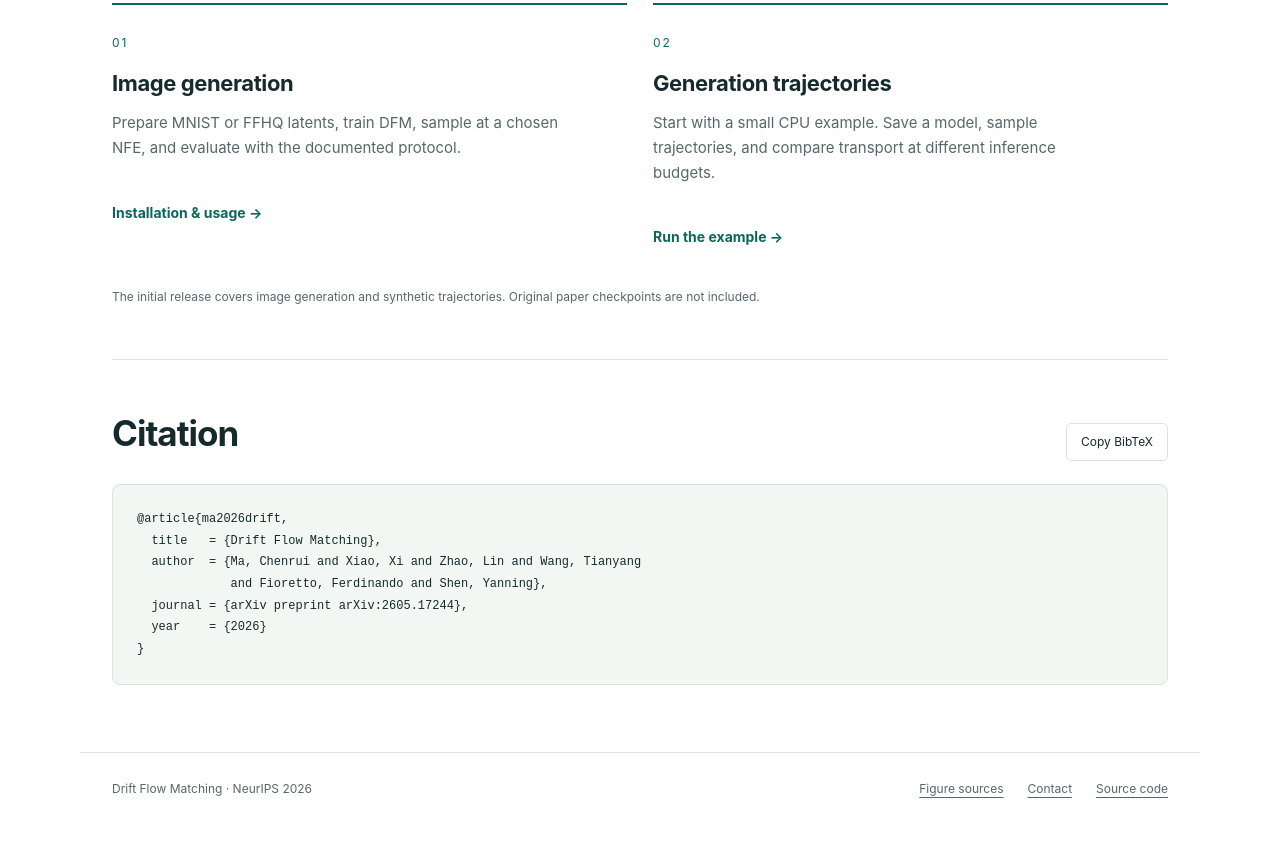
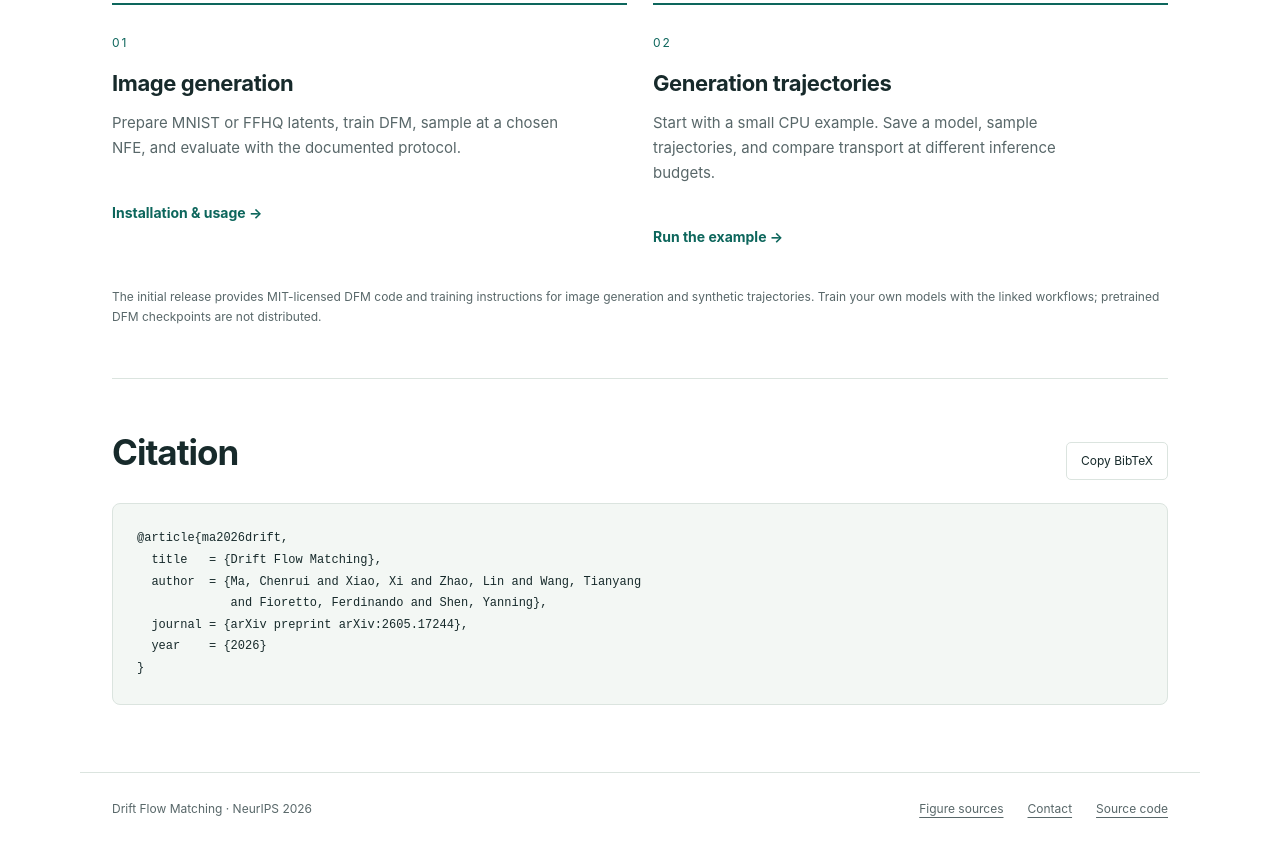
Before and after one commit to merry7cherry/drift-flow-matching, a plain HTML site: page docs/index.html in a window 1280 px wide. Shown: the part 3907-4761 px from the top of the page. Drawn offline with Linux system fonts and the light colour scheme.

Commit message:
License original code under MIT and document checkpoint policy

```diff
--- a/docs/index.html
+++ b/docs/index.html
@@ -51,7 +51,7 @@
       <p class="small-note">Source: the paper’s MNIST / FFHQ comparison table. These values have not been re-measured with the public release.</p>
     </section>
 
-    <section id="code" class="section" aria-labelledby="code-title"><p class="eyebrow">Explore the implementation</p><h2 id="code-title">Two ways to start.</h2><div class="code-grid"><article><span class="code-number">01</span><h3>Image generation</h3><p>Prepare MNIST or FFHQ latents, train DFM, sample at a chosen NFE, and evaluate with the documented protocol.</p><a class="text-link" href="https://github.com/merry7cherry/drift-flow-matching/tree/main/image_generation">Installation &amp; usage →</a></article><article><span class="code-number">02</span><h3>Generation trajectories</h3><p>Start with a small CPU example. Save a model, sample trajectories, and compare transport at different inference budgets.</p><a class="text-link" href="https://github.com/merry7cherry/drift-flow-matching/tree/main/generation_trajectory">Run the example →</a></article></div><p class="small-note">The initial release covers image generation and synthetic trajectories. Original paper checkpoints are not included.</p></section>
+    <section id="code" class="section" aria-labelledby="code-title"><p class="eyebrow">Explore the implementation</p><h2 id="code-title">Two ways to start.</h2><div class="code-grid"><article><span class="code-number">01</span><h3>Image generation</h3><p>Prepare MNIST or FFHQ latents, train DFM, sample at a chosen NFE, and evaluate with the documented protocol.</p><a class="text-link" href="https://github.com/merry7cherry/drift-flow-matching/tree/main/image_generation">Installation &amp; usage →</a></article><article><span class="code-number">02</span><h3>Generation trajectories</h3><p>Start with a small CPU example. Save a model, sample trajectories, and compare transport at different inference budgets.</p><a class="text-link" href="https://github.com/merry7cherry/drift-flow-matching/tree/main/generation_trajectory">Run the example →</a></article></div><p class="small-note">The initial release provides MIT-licensed DFM code and training instructions for image generation and synthetic trajectories. Train your own models with the linked workflows; pretrained DFM checkpoints are not distributed.</p></section>
 
     <section id="citation" class="section citation" aria-labelledby="citation-title"><div class="citation-heading"><h2 id="citation-title">Citation</h2><button type="button" id="copy-citation">Copy BibTeX</button></div><pre><code id="bibtex">@article{ma2026drift,
   title   = {Drift Flow Matching},
```
Also changed, not shown: 4 other files.
